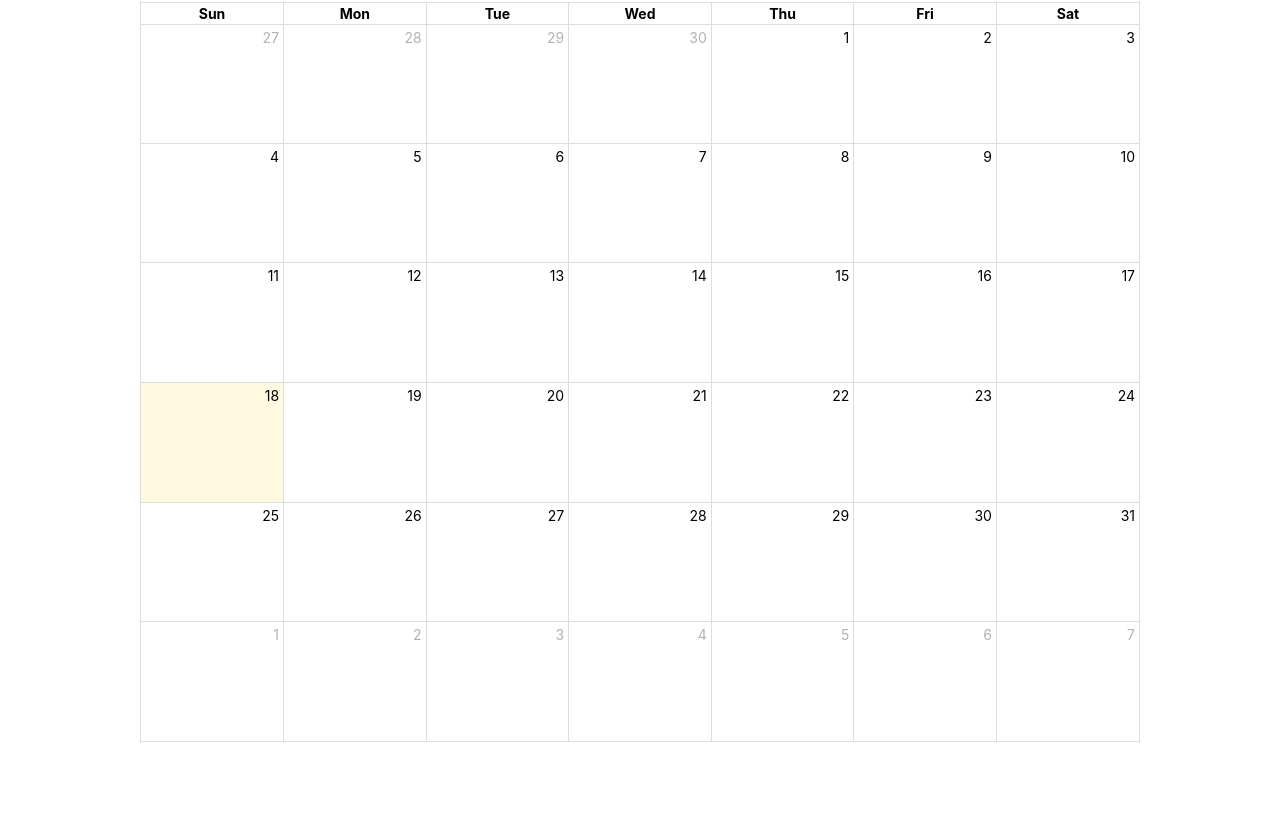
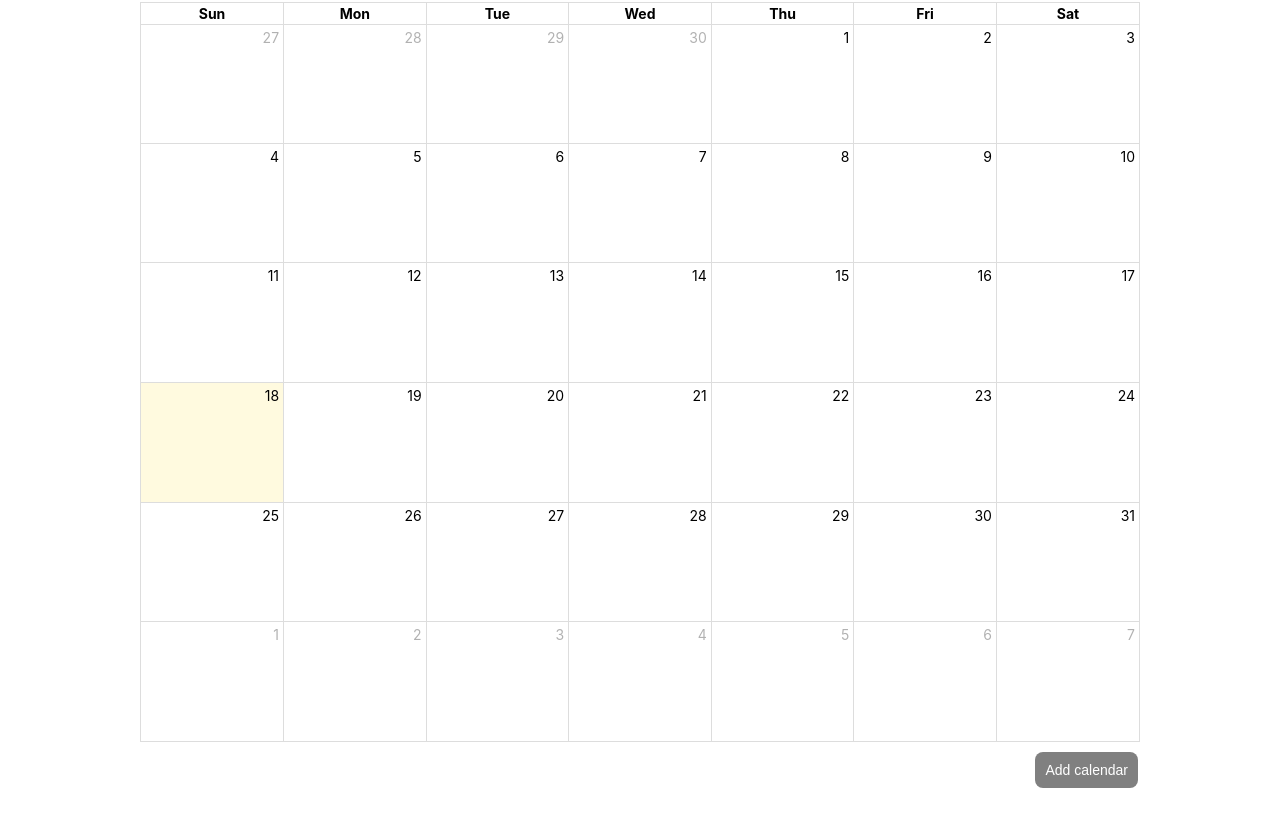
Before and after one commit to dahinjung/klndr, a plain HTML site: page index.html in a window 1280 px wide. Shown: the part 176-994 px from the top of the page. Before the commit the page ends 938 px from the top, so only its background shows below. Drawn offline with Linux system fonts and the light colour scheme; no server answers.

Commit message:
add cal button

```diff
--- a/index.html
+++ b/index.html
@@ -30,6 +30,19 @@
     font-size: 14px;
     }
 
+    button {
+    background-color: #808080;
+    border: none;
+    border-radius: 8px;
+    color: white;
+    padding: 10px;
+    text-align: center;
+    text-decoration: none;
+    display: inline-block;
+    font-size: 14px;
+    margin: 10px 2px;
+    }
+
     #calendar {
     max-width: 1000px;
     margin: 0 auto;
@@ -41,6 +54,8 @@
     or add the entire calendar to your account to stay up-to-date with the latest
     Korean dramas! :) </p>
   <body>
-    <div id='calendar'></div>
+    <div id='calendar'>
+      <a href="https://calendar.google.com/calendar/u/0?cid=cDAzMG9ibHMwajlnaGhnZjZ1NzlxYmpydHNAZ3JvdXAuY2FsZW5kYXIuZ29vZ2xlLmNvbQ"><button style="float: right;">Add calendar</button></a>
+    </div>
   </body>
 </html>
```
